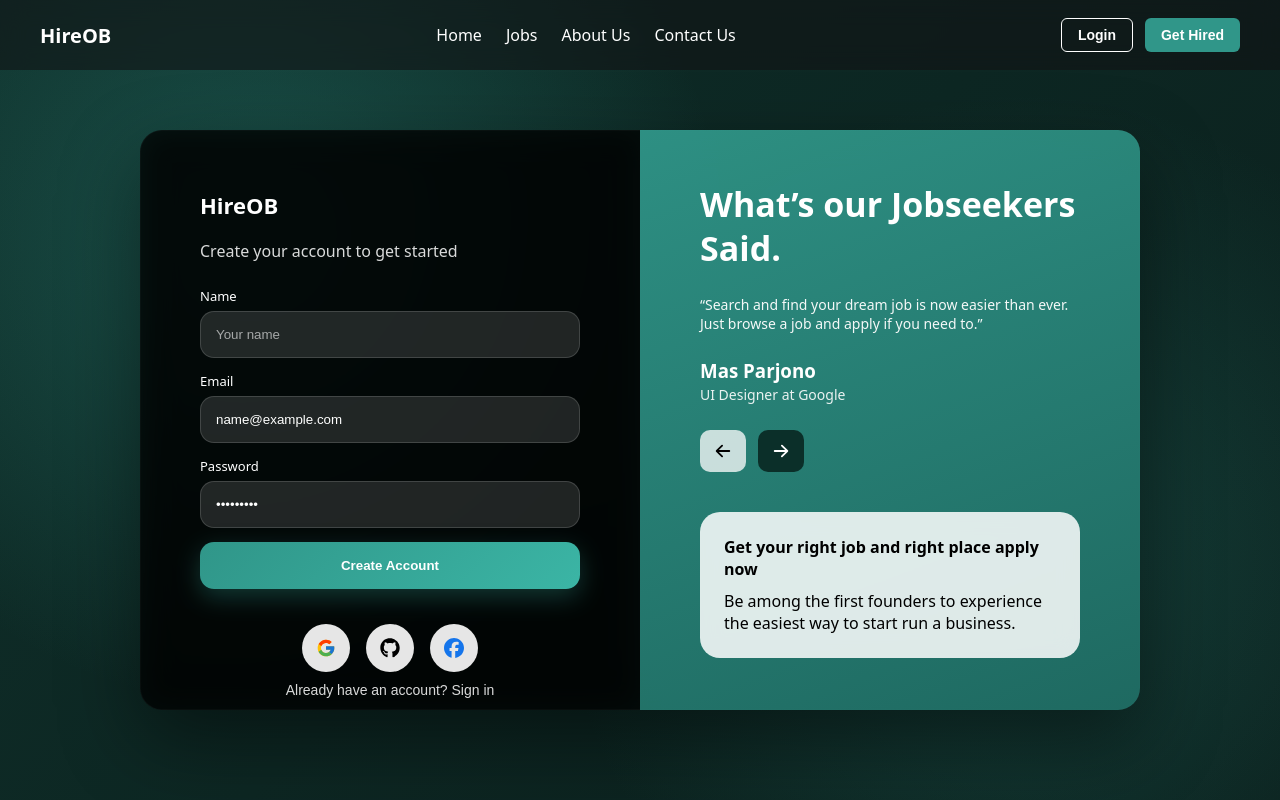
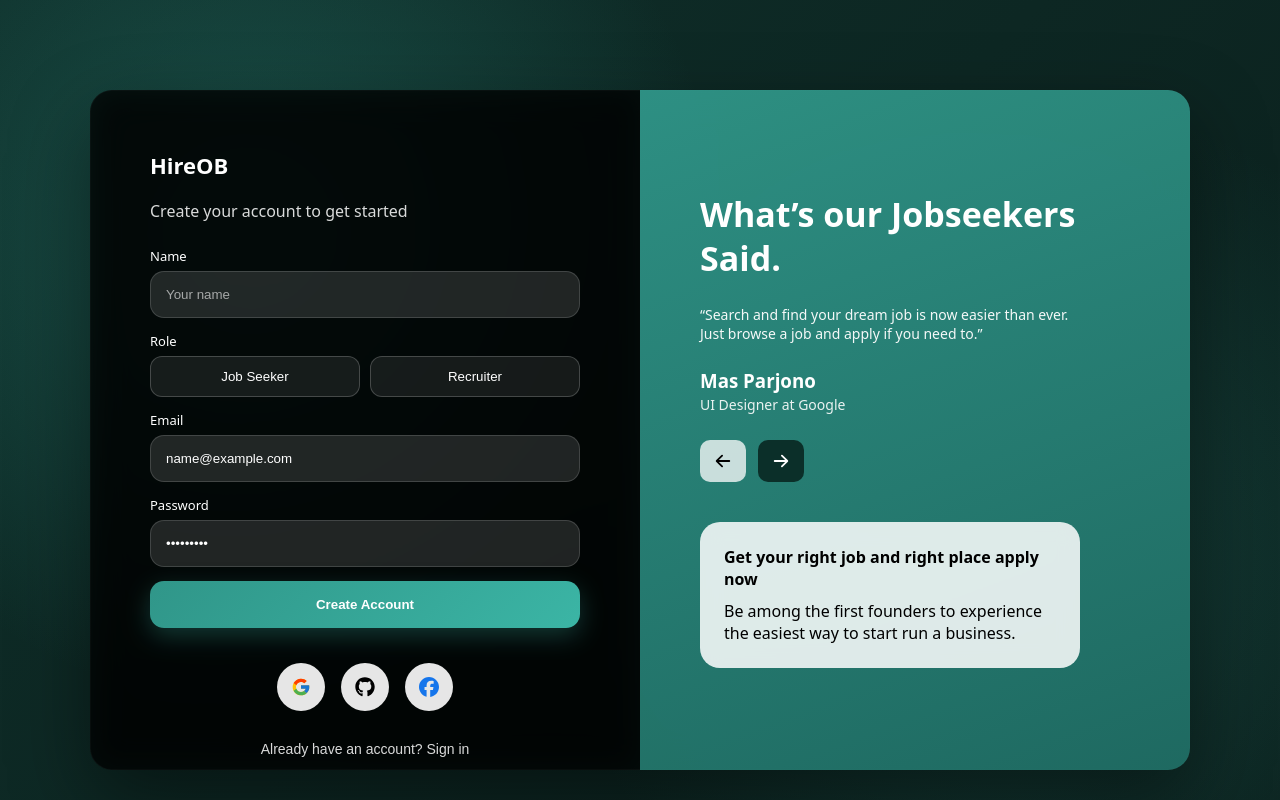
Before and after one commit to bhanupratapvk06/HireOB, a React (Vite) app in the folder frontend/: page /login in a window 1280 px wide. Both pictures are taken after typing "name@example.com", "Sample123" into the empty fields and a click on the button "Create an account". Shown: the top 800 px of the page. Built offline with nearby package versions, Linux system fonts and the light colour scheme.

Commit message:
feat(job-portal): Made Changes in Login Form For Role Access

```diff
--- a/frontend/src/App.jsx
+++ b/frontend/src/App.jsx
@@ -1,4 +1,4 @@
-import {Route,Routes} from 'react-router-dom'
+import {Route,Routes,useLocation} from 'react-router-dom'
 import Home from './pages/Home/Home'
 import Jobs from './pages/Jobs/Jobs'
 import NavBar from './components/NavBar/NavBar'
@@ -10,10 +10,12 @@ import Login from './pages/Login/Login.jsx'
 
 
 const App = () => {
+  const location = useLocation();
+  const hideLayout = location.pathname === "/login";
 
   return (
     <>
-      <NavBar/>
+      {!hideLayout && <NavBar/>}
       <Routes>
         <Route path = '/' element = {<Home/>}/>
         <Route path = '/jobs' element = {<Jobs/>}/>
@@ -22,7 +24,7 @@ const App = () => {
         <Route path='/about' element = {<About/>}/>
         <Route path='/login' element = {<Login/>}/>
       </Routes>
-      <Footer/>
+      {!hideLayout && <Footer/>}
     </>
   )
 }
--- a/frontend/src/pages/Login/Login.css
+++ b/frontend/src/pages/Login/Login.css
@@ -13,9 +13,8 @@
 
 
 .login-container {
-  margin-top: 40px;
-  width: 1000px;
-  height: 580px;
+  width: 1100px;
+  height: 680px;
   display: flex;
   border-radius: 22px;
   overflow: hidden;
@@ -103,6 +102,7 @@
 
 .socials {
   margin-top: 35px;
+  margin-bottom: 20px;
   display: flex;
   gap: 16px;
 }
@@ -129,6 +129,34 @@
   font-size: 14px;
   opacity: 0.85;
 }
+
+.role-select {
+  display: flex;
+  gap: 10px;
+  margin-bottom: 14px;
+}
+
+.role-btn {
+  flex: 1;
+  padding: 12px;
+  border-radius: 12px;
+  border: 1px solid rgba(255,255,255,0.2);
+  background: rgba(255,255,255,0.08);
+  color: #fff;
+  cursor: pointer;
+  transition: 0.25s;
+}
+
+.role-btn:hover {
+  background: rgba(255,255,255,0.15);
+}
+
+.role-btn.active {
+  background: var(--accent-color);
+  border-color: var(--accent-color);
+  box-shadow: 0 6px 20px rgba(48,150,137,0.35);
+}
+
 
 
 .login-right {
--- a/frontend/src/pages/Login/Login.jsx
+++ b/frontend/src/pages/Login/Login.jsx
@@ -1,12 +1,31 @@
 import React, { useState } from "react";
+import { FcGoogle } from "react-icons/fc";
+import { FaGithub } from "react-icons/fa";
+import { HiArrowLeft, HiArrowRight } from "react-icons/hi";
+import { FaFacebook } from "react-icons/fa6";
 import "./login.css";
 
-import { FcGoogle } from "react-icons/fc";
-import { FaGithub, FaFacebookF } from "react-icons/fa";
-import { HiArrowLeft, HiArrowRight } from "react-icons/hi";
-import { FaFacebook } from "react-icons/fa6";
+const Login = () => {
+  const [formData, setFormData] = useState({
+    username: "",
+    email: "",
+    password: ""
+  });
 
-const Login = () => {
+  const handleChange = (e) => {
+    e.preventDefault();
+    const { name, value } = e.target;
+
+    setFormData((prev) => ({
+      ...prev,
+      [name]: value
+    }));
+  }
+
+  const handleSubmit = (e) => {
+    e.preventDefault();
+    console.log(formData);
+  }
 
   const [isRegister, setIsRegister] = useState(false);
 
@@ -27,29 +46,69 @@ const Login = () => {
           {isRegister && (
             <>
               <label>Name</label>
-              <input type="text" placeholder="Your name" />
+              <input
+                name="username"
+                type="text"
+                placeholder="Your name"
+                value={formData.username}
+                onChange={handleChange}
+              />
+
+
+              <label>Role</label>
+              <div className="role-select">
+                <button
+                  type="button"
+                  className={`role-btn ${formData.role === "jobseeker" ? "active" : ""}`}
+                  onClick={() =>
+                    setFormData((prev) => ({ ...prev, role: "jobseeker" }))
+                  }
+                >
+                  Job Seeker
+                </button>
+
+                <button
+                  type="button"
+                  className={`role-btn ${formData.role === "recruiter" ? "active" : ""}`}
+                  onClick={() =>
+                    setFormData((prev) => ({ ...prev, role: "recruiter" }))
+                  }
+                >
+                  Recruiter
+                </button>
+              </div>
             </>
           )}
 
           <label>Email</label>
-          <input type="email" placeholder="Johndoe@gmail.com" />
+          <input
+            name="email"
+            type="email"
+            placeholder="Johndoe@gmail.com"
+            value={formData.email}
+            onChange={handleChange}
+          />
 
           <label>Password</label>
-          <input type="password" placeholder="••••••••" />
+          <input
+            name="password"
+            type="password"
+            placeholder="••••••••"
+            value={formData.password}
+            onChange={handleChange}
+          />
 
           {!isRegister && <p className="forgot">Forgot Password</p>}
 
-
-          <button className="primary-btn">
+          <button onClick={handleSubmit} className="primary-btn">
             {isRegister ? "Create Account" : "Sign in"}
           </button>
 
           <div className="socials">
             <div className="circle"><FcGoogle size={20} /></div>
             <div className="circle"><FaGithub color="black" size={20} /></div>
-            <div className="circle"><FaFacebook size={20} color="#1575eb"/></div>
+            <div className="circle"><FaFacebook size={20} color="#1575eb" /></div>
           </div>
-
 
           <button
             className="toggle-auth"
@@ -60,6 +119,7 @@ const Login = () => {
               : "Create an account"}
           </button>
         </div>
+
 
 
         <div className="login-right">
```
